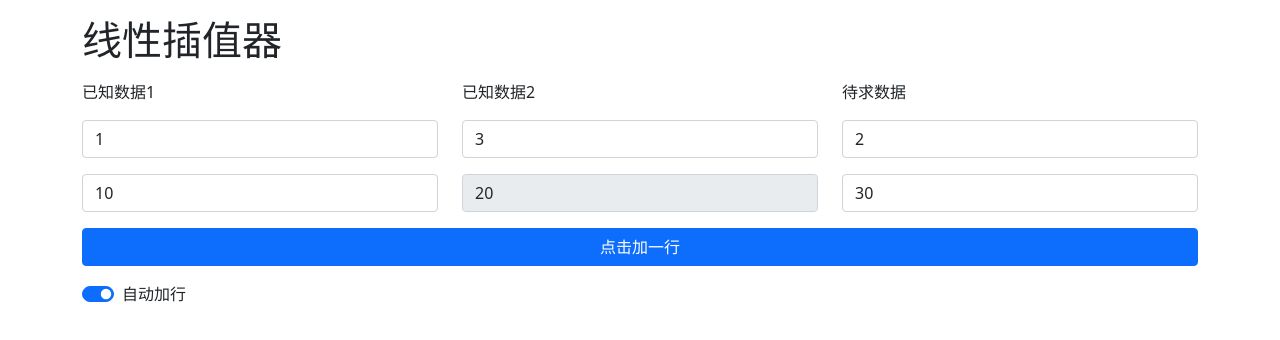
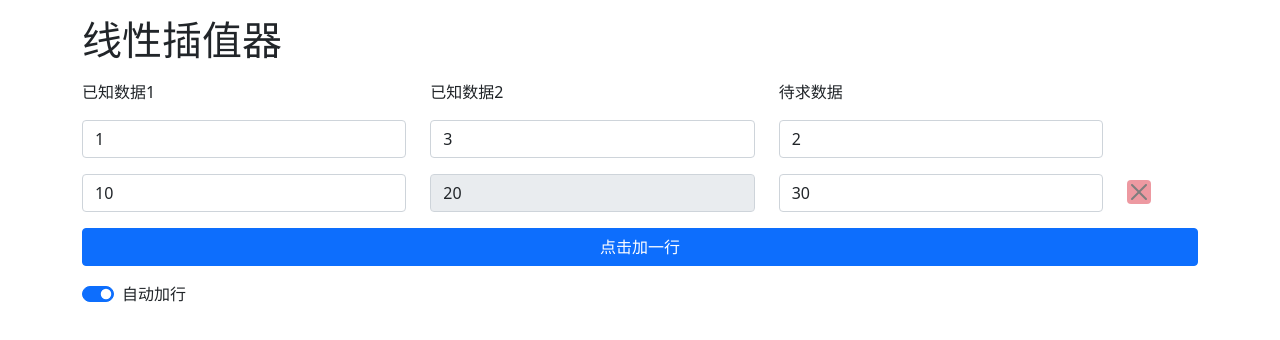
Before and after one commit to worranhin/linear-interpolator, a Vue app: page / in a window 1280 px wide. Shown: the top 340 px of the page. Built offline with nearby package versions, Linux system fonts and the light colour scheme.

Commit message:
use close button

```diff
--- a/src/components/GetDataRow.vue
+++ b/src/components/GetDataRow.vue
@@ -1,5 +1,5 @@
 <template>
-    <div class="row my-3">
+    <div class="row my-3 d-flex">
         <input-box
             :model-value="data.data1"
             @update:model-value="handleUpdate($event, 'data1')"
@@ -11,6 +11,9 @@
             @update:model-value="handleUpdate($event, 'data2')"
             placeholder="请输入第二个数据"
         ></input-box>
+        <div class="col-1 align-self-center">
+            <button class="btn-close bg-danger"></button>
+        </div>
     </div>
 </template>
 
--- a/src/components/HeadRow.vue
+++ b/src/components/HeadRow.vue
@@ -4,5 +4,6 @@
         <div class="col">已知数据1</div>
         <div class="col">已知数据2</div>
         <div class="col">待求数据</div>
+        <div class="col-1 align-self-center"></div>
     </div>
 </template>
--- a/src/components/PresetRow.vue
+++ b/src/components/PresetRow.vue
@@ -3,6 +3,7 @@
         <input-box :model-value="data.data1" @update:model-value="handleUpdate($event, 'data1')"></input-box>
         <input-box :model-value="data.data2" @update:model-value="handleUpdate($event, 'data2')"></input-box>
         <input-box :model-value="data.expect" @update:model-value="handleUpdate($event, 'expect')"></input-box>
+        <div class="col-1 align-self-center"></div>
     </div>
 </template>
 
```
